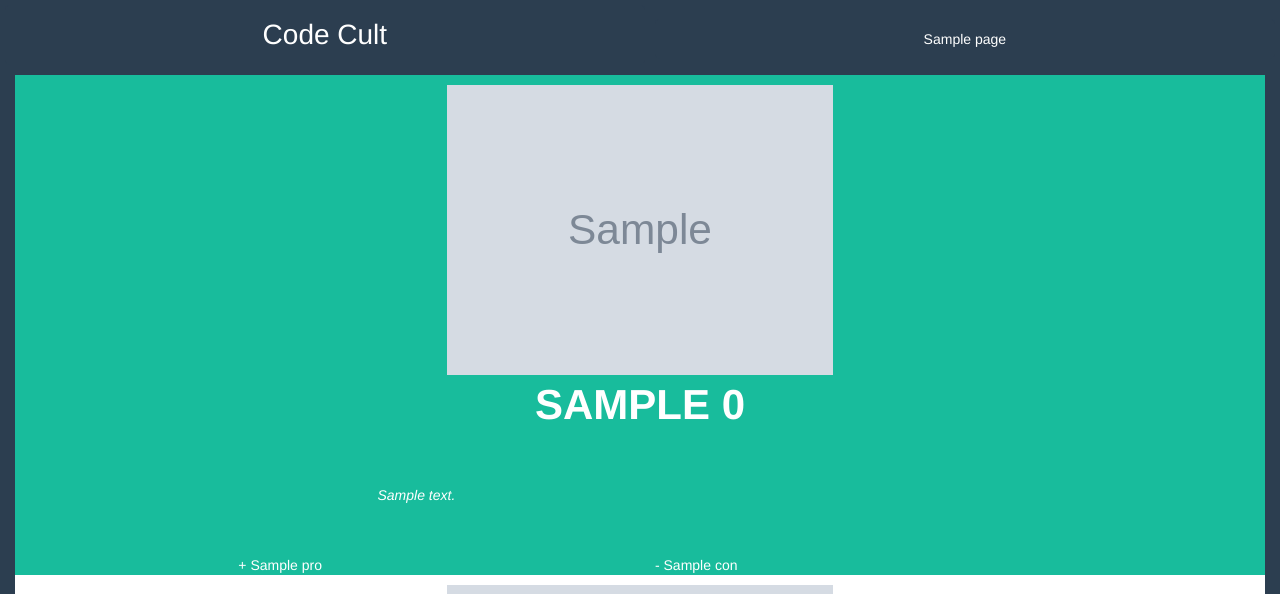
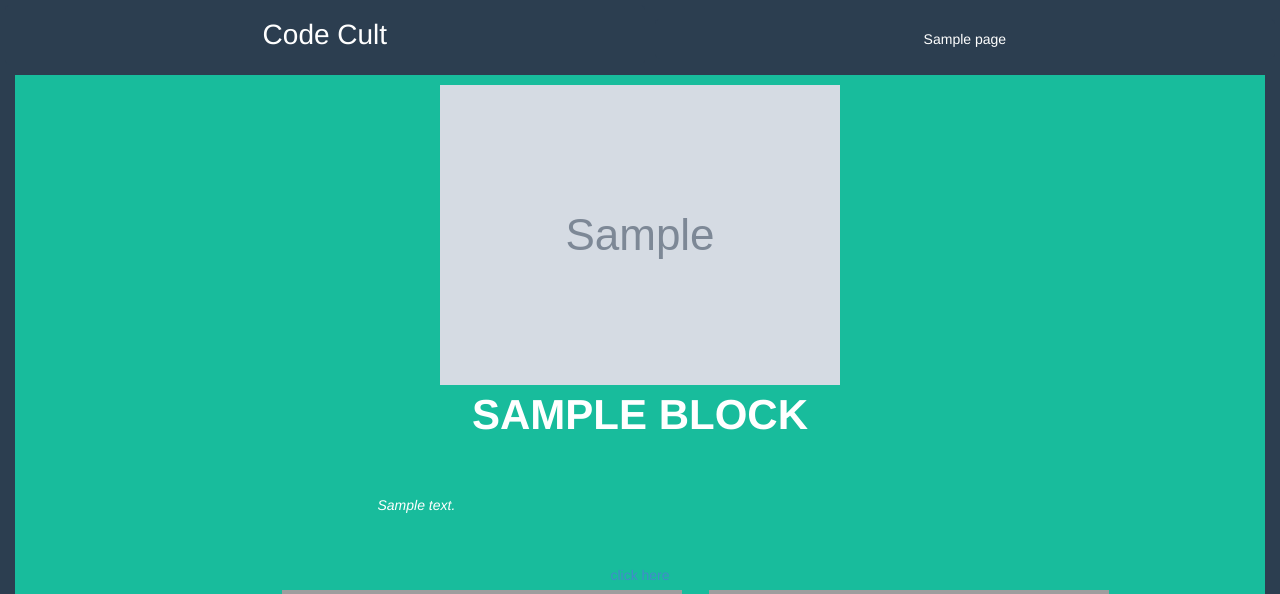
Before and after one commit to ElisevanderPol/django_codecult, a Django app: template django_codecult/templates/page.html in a window 1280 px wide. Shown: the top 594 px of the page. Run offline with Django 3.2, Linux system fonts and the light colour scheme; the template is opened without the code that fills it: most values are stand-ins (such as "Sample title", 1, 10 or a date in 2020); grey boxes marked "Sample" are stand-in pictures; data that the repository does not hold is empty; parts of the project's set-up code (start-up, migrations or seed data) failed here and were passed over; some libraries are stand-ins or nearby versions; grey boxes are pictures that could not be loaded.

Commit message:
Some bugs left, but start of contact buttons

```diff
--- a/django_codecult/admin.py
+++ b/django_codecult/admin.py
@@ -16,3 +16,4 @@ admin.site.register(Listblock)
 admin.site.register(Page, AdminPage)
 admin.site.register(Index, AdminIndex)
 admin.site.register(Imageslider)
+admin.site.register(Contactbuttons)
--- a/django_codecult/static/css/custom.css
+++ b/django_codecult/static/css/custom.css
@@ -1,8 +1,6 @@
 /* Styling of custom page blocks */
 .block {
-	height: 500px;
 	text-align: center;
-	overflow: auto;
 }
 
 /* Styling for first block type */
@@ -15,11 +13,6 @@
 .second {
 	background-color: #ffffff;
 	color: #2c3e50;
-}
-
-/* Styling when there is no image */
-.no-image {
-	height:300px;
 }
 
 /* Styling of title for custom page block */
@@ -41,8 +34,13 @@
 
 /* Styling of decoration image for custom page block */
 .decor-image {
-	max-width:100%;
 	margin-top:10px;
+	text-align: center;
+}
+
+.block-img {
+	max-height:400px;
+	width:auto;
 }
 
 /* Styling for block container */
@@ -105,7 +103,6 @@ body, .main {
 	margin:5px;
 	text-align: center;
 	display: inline-block;
-	border: 1px solid #ffffff;
 }
 
 .selected-button {
@@ -120,18 +117,9 @@ body, .main {
 	border: 1px solid #ffffff;
 }
 
-.pro>ul {
-	list-style-type: none;
+.pro,.con>ul {
 	text-align: left;
 	margin-left: 0;
-	padding-left: 1em;
-	text-indent: -1em;
+	text-indent: -1px;
+	margin:5px;
 }
-
-.con>ul {
-	list-style-type: none;
-	text-align: left;
-	margin-left: 0;
-	padding-left: 1em;
-	text-indent: -1em;
-}
--- a/django_codecult/templates/page.html
+++ b/django_codecult/templates/page.html
@@ -1,157 +1,107 @@
 {% extends "base.html" %}
+
+{% load staticfiles %}
 
 {% block body %}
 
-{% for block in block_tuple %}
+<!-- Loop through block list and insert blocks -->
+{% for block in block_list %}
 
-	{% if block.0.image %}
-	<!-- image takes up 4 columns -->
+	<!-- Different color schemes for different blocks -->
+	{% if forloop.counter0|divisibleby:"2" %}
 		<div class="block first col-lg-12">
-		<div class="row">
-			<div class="col-lg-4"></div>
-			<img class="decor-image col-lg-4" src = "{{ block.0.image }}">
-			<div class="col-lg-4"></div>
-		</div>
 	{% else %}
-	<!-- if there is no image the entire block is smaller -->
-	<div class="block first no-image col-lg-12">
+		<div class="block second col-lg-12">
 	{% endif %}
 
-		<!-- title takes up 6 columns -->
+		<!-- If an image is provided -->
+		{% if block.image %}
 			<div class="row">
 				<div class="col-lg-3"></div>
-			<div class="block-title col-lg-6"> {{ block.0.title }} </div>
-			<div class="col-lg-3"></div>
-		</div>
-
-		{% if block.0.description %}
-			<!-- Description/text takes up 6 columns -->
-			<div class="row">
-				<div class="col-lg-3"></div>
-				<div class="block-description col-lg-6"> {{ block.0.description }} </div>
+				<div class="decor-image col-lg-6" ><img class="block-img" src = "{{ block.image }}"></div>
 				<div class="col-lg-3"></div>
 			</div>
 		{% endif %}
 
-		{% if block.0.pro_con_list %}
-		<!-- Pro/Con-list takes up 8 columns -->
+		<!-- Title of block -->
+		<div class="row">
+			<div class="col-lg-3"></div>
+			<div class="block-title col-lg-6"> {{ block.title }} </div>
+			<div class="col-lg-3"></div>
+		</div>
+
+		<!-- If there is text in the block -->
+		{% if block.description %}
+			<div class="row">
+				<div class="col-lg-3"></div>
+				<div class="block-description col-lg-6"> {{ block.description |safe }} </div>
+				<div class="col-lg-3"></div>
+			</div>
+		{% endif %}
+
+		<!-- If there are contact urls -->
+		{% if block.contact_buttons %}
+			{% for button in block.contact_buttons %}
+				<a href="">click here</a>
+			{% endfor %}
+		{% endif %}
+
+		<!-- If there is a pro/con list -->
+		{% if block.pro_con_list %}
 			<div class="row">
 				<div class="col-lg-2"></div>
-			<!-- Pro-list takes up 4 columns -->
+				<!-- Pro-list -->
 				<div class="pro col-lg-4">
 					<ul>
-				{% for pro in block.0.pro_con_list.get_pro_list %}
-				<li> + {{ pro }} </li>
+						<img src="{% static 'img/plus.png' %}">
+						{% for pro in block.pro_con_list.get_pro_list %}
+							<li>
+								{{ pro }}
+							</li>
 						{% endfor %}
 					</ul>
 				</div>
-			<!-- Con-list takes up 4 columns -->
+				<!-- Con-list -->
 				<div class="con col-lg-4">
 					<ul>
-				{% for con in block.0.pro_con_list.get_con_list %}
-				<li> - {{ con }} </li>
+						<img src="{% static 'img/minus.png' %}">
+						{% for con in block.pro_con_list.get_con_list %}
+							<li>
+								{{ con }}
+							</li>
 						{% endfor %}
 					</ul>
 				</div>
 				<div class="col-lg-2"></div>
 			</div>
 		{% endif %}
-		{% if block.0.image_slider %}
+
+		<!-- If there is an image slider -->
+		{% if block.image_slider %}
+			<!-- Visible image -->
 			<div class="row">
 				<div class="col-lg-2"></div>
 				<div class="col-lg-8">
-				<span id="image-visible" class="0"><img id="image-slider-img" src="{{ block.0.image_slider.get_image_urls.0 }}"></span>
+					<span id="image-visible" class="0">
+						<img id="image-slider-img" src="{{ block.image_slider.get_image_urls.0 }}">
+					</span>
 				</div>
 				<div class="col-lg-2"></div>
 			</div>
+			<!-- All images, hidden for now -->
 			<div class="row">
 				<div class="col-lg-2"></div>
 				<div class="col-lg-8">
-				{% for i in block.0.image_slider.get_image_urls %}
-				<div id="{{ forloop.counter0 }}" class="slider-button"> {{ forloop.counter }}  <img src="{{ i }}" class="hide"> </div>
+					{% for i in block.image_slider.get_image_urls %}
+						<div id="{{ forloop.counter0 }}" class="slider-button"> {{ forloop.counter }}
+							<img src="{{ i }}" class="hide">
+						</div>
 					{% endfor %}
 				</div>
 				<div class="col-lg-2"></div>
 			</div>
 		{% endif %}
 	</div>
-
-{% if block.1 %}
-	{% if block.1.image %}
-	<!-- image takes up 4 columns -->
-	<div class="block second col-lg-12">
-		<div class="row">
-			<div class="col-lg-4"></div>
-			<img class="decor-image col-lg-4" src = "{{ block.0.image }}">
-			<div class="col-lg-4"></div>
-		</div>
-	{% else %}
-	<!-- if there is no image the entire block is smaller -->
-	<div class="block second no-image col-lg-12">
-	{% endif %}
-
-		<!-- title takes up 6 columns -->
-		<div class="row">
-			<div class="col-lg-3"></div>
-			<div class="block-title col-lg-6"> {{ block.1.title }} </div>
-			<div class="col-lg-3"></div>
-		</div>
-
-		{% if block.1.description %}
-			<!-- Description/text takes up 6 columns -->
-			<div class="row">
-				<div class="col-lg-3"></div>
-				<div class="block-description col-lg-6"> {{ block.1.description }} </div>
-				<div class="col-lg-3"></div>
-			</div>
-		{% endif %}
-
-		{% if block.1.pro_con_list %}
-		<!-- Pro/Con-list takes up 8 columns -->
-		<div class="row">
-			<div class="col-lg-2"></div>
-			<!-- Pro-list takes up 4 columns -->
-			<div class="pro col-lg-4">
-				<ul>
-				{% for pro in block.1.pro_con_list.get_pro_list %}
-				<li> {{ pro }} </li>
-				{% endfor %}
-			</ul>
-			</div>
-			<!-- Con-list takes up 4 columns -->
-			<div class="con col-lg-4">
-				<ul>
-				{% for con in block.1.pro_con_list.get_con_list %}
-				<li> {{ con }} </li>
-				{% endfor %}
-				</ul>
-			</div>
-			<div class="col-lg-2"></div>
-		</div>
-		{% endif %}
-		{% if block.1.image_slider %}
-		<div class="row">
-			<div class="col-lg-2"></div>
-			<div class="col-lg-8">
-				<span id="image-visible" class="0"><img id="image-slider-img" src="{{ block.1.image_slider.get_image_urls.0 }}"></span>
-			</div>
-			<div class="col-lg-2"></div>
-		</div>
-		<div class="row">
-			<div class="col-lg-2"></div>
-			<div class="col-lg-8">
-				{% for i in block.1.image_slider.get_image_urls %}
-				<div id="{{ forloop.counter0 }}" class="slider-button"> {{ forloop.counter }}  <img src="{{ i }}" class="hide"> </div>
-				{% endfor %}
-			</div>
-			<div class="col-lg-2"></div>
-		</div>
-		{% endif %}
-	</div>
-	{% endif %}
-
 {% endfor %}
 
-
-
 {% endblock body %}
```
Also changed, not shown: django_codecult/models.py (+14 -1 lines), django_codecult/templates/index.html (+53 -105 lines), django_codecult/views.py (+3 -8 lines). Lines whose indentation alone changed are shown as unchanged.
